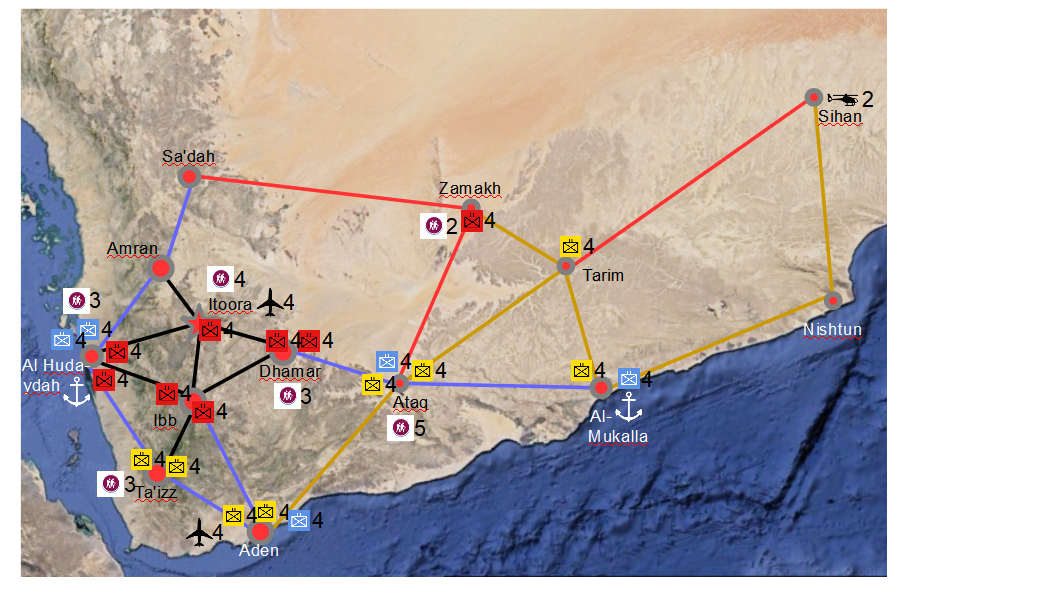
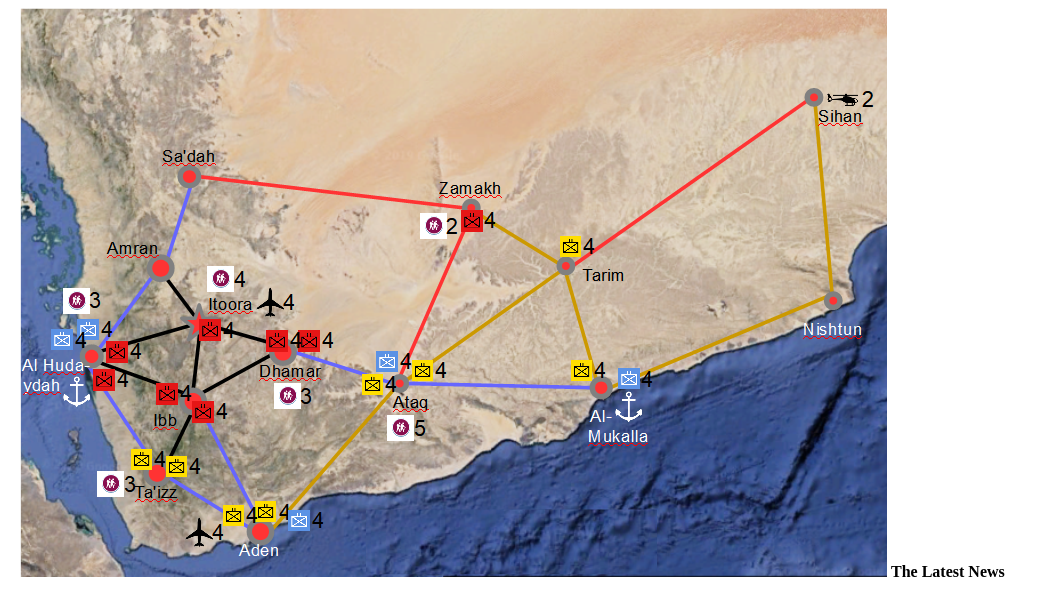
Before and after one commit to tvielott/tvielott.github.io, a plain HTML site: page index.html in a window 1280 px wide. Shown: the whole page, without its empty margins (0-1048 px from the left). Drawn offline with Linux system fonts and the light colour scheme.

Commit message:
Update index.html

```diff
--- a/index.html
+++ b/index.html
@@ -2,5 +2,7 @@
 <html>
 <body>
 <img src="peace_game_map.png" alt="The Peace Game Situation">
+
+  <b>The Latest News</b>
 </body>
 </html>
```
